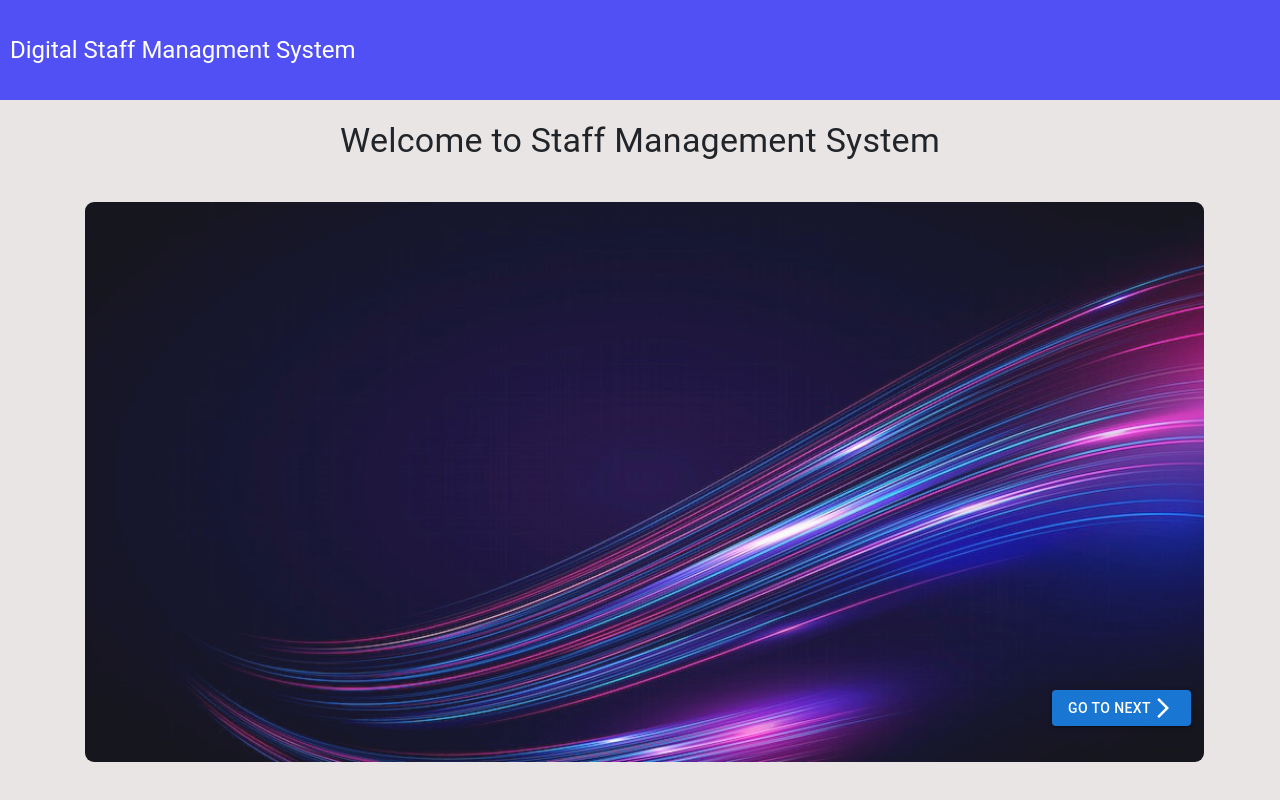
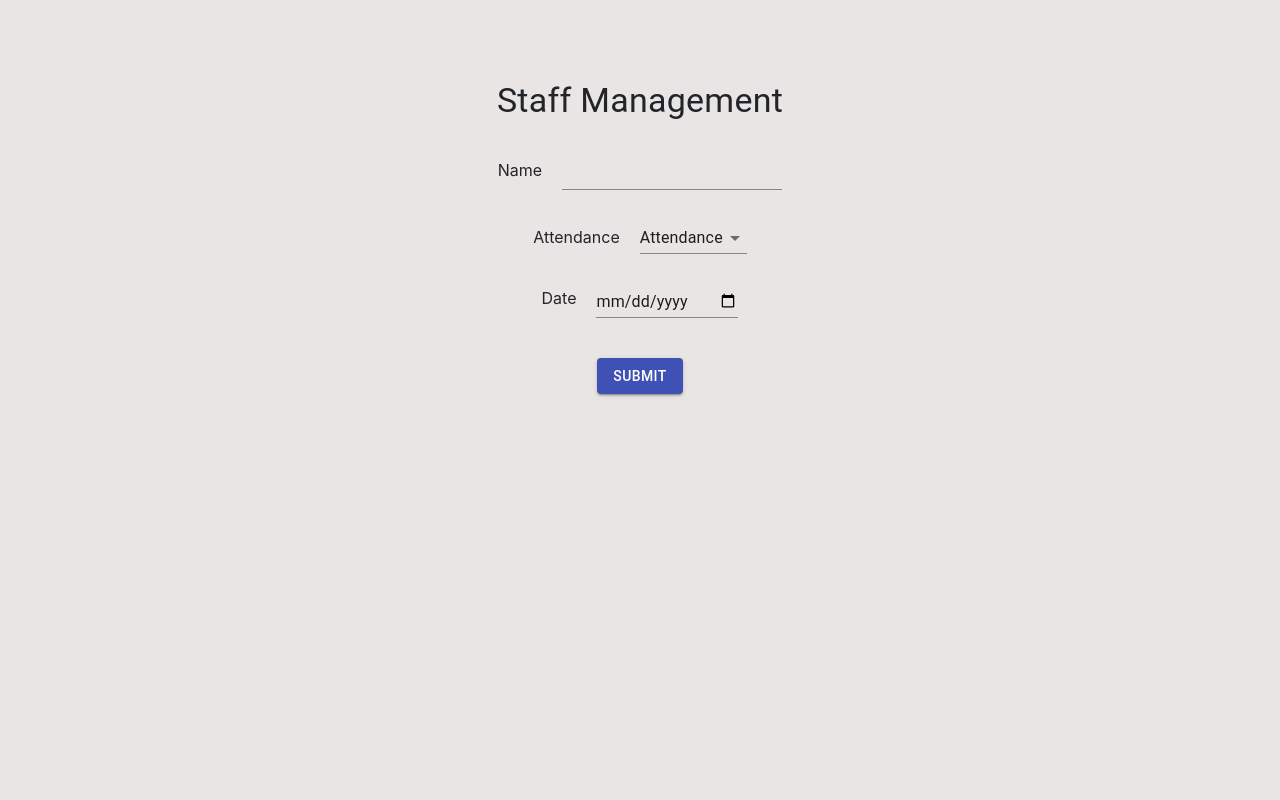
Before and after one commit to sukanyamohanty143/Digital-Staff-Management-System., a React (Create React App) app: page / in a window 1280 px wide. Shown: the top 800 px of the page. Built offline with nearby package versions, Linux system fonts and the light colour scheme.

Commit message:
to store data in object

```diff
--- a/src/App.js
+++ b/src/App.js
@@ -1,22 +1,22 @@
 import "./App.css";
 import React from 'react';
-import Home from "./Components/Pages/Home";
-import Registration from "./Components/Pages/Registration";
+// import Home from "./Components/Pages/Home";
+// import Registration from "./Components/Pages/Registration";
 import { BrowserRouter as Router, Route, Routes } from 'react-router-dom';
 import Staff from "./Components/Pages/Staff";
-import AdminPage from "./Components/Pages/AdminPage/admin";
+// import AdminPage from "./Components/Pages/AdminPage/admin";
 // import SupervisorPage from "./Components/Pages/Supervisor/SuppervisorPage";
 function App(){
     return (
         <>
             <Router>
                 <Routes>
-                    <Route path="/" element={<Home />} />
-                    <Route path="/registration" element={<Registration />} />
+                    {/* <Route path="/" element={<Home />} /> */}
+                    {/* <Route path="/registration" element={<Registration />} /> */}
                 </Routes>
             </Router>
             <Staff/>
-            <AdminPage/>
+            {/* <AdminPage/> */}
             {/* <SupervisorPage/> */}
 
         </>
--- a/src/Components/Pages/Staff.js
+++ b/src/Components/Pages/Staff.js
@@ -5,13 +5,10 @@ import {
   TextField,
   Select,
   MenuItem,
-
   Button,
   Container,
   Box,
 } from "@material-ui/core";
-import { formControlClasses } from "@mui/material";
-import { color } from "@mui/system";
 
 const useStyles = makeStyles((theme) => ({
   staff: {
@@ -24,12 +21,12 @@ const useStyles = makeStyles((theme) => ({
     alignItems: "center",
   },
   label: {
-    marginBottom: theme.spacing(2)  },
+    marginBottom: theme.spacing(2),
+  },
   input: {
     marginBottom: theme.spacing(4),
-    position:"relative",
-
-    marginLeft:20,
+    position: "relative",
+    marginLeft: 20,
   },
   button: {
     marginTop: theme.spacing(),
@@ -40,34 +37,57 @@ const Staff = () => {
   const classes = useStyles();
   const [date, setDate] = useState("");
   const [name, setName] = useState("");
-  const [attendence, setAttendence] = useState("Attendence");
+  const [attendance, setAttendance] = useState("Attendance");
 
-
-
-
+  const [data, setData] = useState({
+    entries: [],
+  });
 
   const handleSubmit = (e) => {
     e.preventDefault();
-    if(name && date && attendence){
-    console.log("Name:", name);
-    console.log("Attendance:", attendence);
-    console.log("Date:", date);
-    }
-    else{
-      alert("Please fill all the information in the form")
+    if (name && date && attendance !== "Attendance") {
+      const newData = {
+        name,
+        date,
+        attendance,
+      };
+
+      setData({
+        ...data,
+        entries: [...data.entries, newData],
+      });
+
+      setName("");
+      setDate("");
+      setAttendance("Attendance");
+      const submittedData = {
+        name,
+        date,
+        attendance,
+      };
+      console.log("submittedData:",submittedData)
+
+
+    } else {
+      alert("Please fill all the information in the form");
     }
   };
+
+
+  console.log("Submitted Data:", data.entries);
 
   return (
     <Container className={classes.staff}>
       <Typography variant="h4" gutterBottom>
         Staff Management
-      </Typography><br></br>
+      </Typography>
+      <br />
       <form className={classes.form1} onSubmit={handleSubmit}>
         <Box>
-           <label className={classes.label} htmlFor="Name">Name</label>
+          <label className={classes.label} htmlFor="Name">
+            Name
+          </label>
           <TextField
-
             id="name"
             type="text"
             value={name}
@@ -76,15 +96,16 @@ const Staff = () => {
           />
         </Box>
         <Box>
-        <label className={classes.label} htmlFor="Attendence">Attendence</label>
-
+          <label className={classes.label} htmlFor="Attendance">
+            Attendance
+          </label>
           <Select
-            id="attendence"
-            value={attendence}
-            onChange={(e) => setAttendence(e.target.value)}
+            id="attendance"
+            value={attendance}
+            onChange={(e) => setAttendance(e.target.value)}
             className={classes.input}
           >
-            <MenuItem value="Attendence">Attendence</MenuItem>
+            <MenuItem value="Attendance">Attendance</MenuItem>
             <MenuItem value="Present">Present</MenuItem>
             <MenuItem value="Absent">Absent</MenuItem>
           </Select>
@@ -110,6 +131,10 @@ const Staff = () => {
           Submit
         </Button>
       </form>
+
+
+
+
     </Container>
   );
 };
```
Also changed, not shown: data-server.json (+8 -1 lines).
